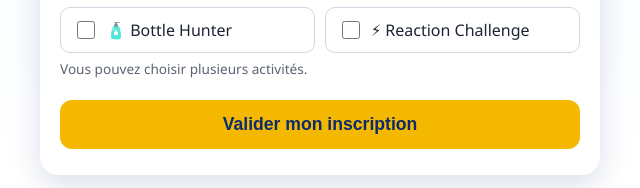
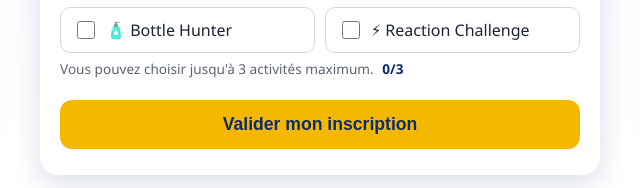
Before and after one commit to soufyanesboussi-gif/cmc-bmk, a plain HTML site: page index.html in a window 1280 px wide. Shown: the part 968-1156 px from the top of the page, 320-960 px from the left. Drawn offline with Linux system fonts and the light colour scheme.

Commit message:
Update index.html

```diff
--- a/index.html
+++ b/index.html
@@ -122,10 +122,25 @@ input:focus,select:focus {
   background:#eef9ff;
 }
 
+.activity input:disabled {
+  cursor:not-allowed;
+}
+
+.activity:has(input:disabled):not(:has(input:checked)) {
+  opacity:.45;
+  cursor:not-allowed;
+}
+
 .hint {
   font-size:.85rem;
   color:var(--muted);
   margin-top:6px;
+}
+
+#activityCount {
+  color:var(--blue);
+  font-weight:700;
+  margin-left:5px;
 }
 
 .required { color:var(--error); }
@@ -286,7 +301,10 @@ button:disabled { opacity:.6; cursor:wait; }
 
       </div>
 
-      <p class="hint">Vous pouvez choisir plusieurs activités.</p>
+      <p class="hint">
+        Vous pouvez choisir jusqu'à 3 activités maximum.
+        <strong id="activityCount">0/3</strong>
+      </p>
     </div>
 
     <button type="submit" id="submitBtn">
@@ -304,6 +322,32 @@ const ENDPOINT = "https://script.google.com/macros/s/AKfycbw3xmllEAZe3QVJIgGOWJz
 const form = document.getElementById("form");
 const msg = document.getElementById("msg");
 const btn = document.getElementById("submitBtn");
+
+const activityCheckboxes = document.querySelectorAll(
+  'input[name="activites"]'
+);
+
+const activityCount = document.getElementById("activityCount");
+
+// Limiter le choix à 3 activités maximum
+function updateActivities() {
+  const selected = document.querySelectorAll(
+    'input[name="activites"]:checked'
+  ).length;
+
+  activityCount.textContent = selected + "/3";
+
+  activityCheckboxes.forEach(checkbox => {
+    checkbox.disabled = selected >= 3 && !checkbox.checked;
+  });
+}
+
+// Actualiser les choix à chaque changement
+activityCheckboxes.forEach(checkbox => {
+  checkbox.addEventListener("change", updateActivities);
+});
+
+updateActivities();
 
 function showMsg(text, type) {
   msg.textContent = text;
@@ -356,6 +400,11 @@ form.addEventListener("submit", async function(e) {
     return;
   }
 
+  if (data.activites.length > 3) {
+    showMsg("Vous pouvez choisir 3 activités maximum.", "err");
+    return;
+  }
+
   btn.disabled = true;
   btn.textContent = "Envoi en cours...";
 
@@ -370,6 +419,8 @@ form.addEventListener("submit", async function(e) {
     });
 
     form.reset();
+
+    updateActivities();
 
     showMsg(
       "Votre demande a été envoyée. Vérifiez la confirmation de votre inscription.",
```
